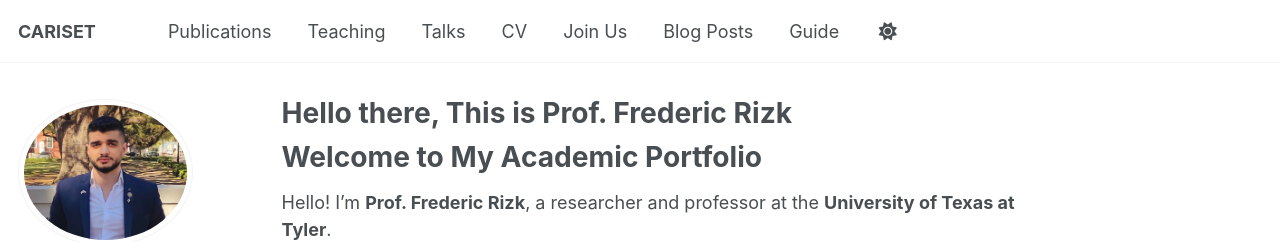
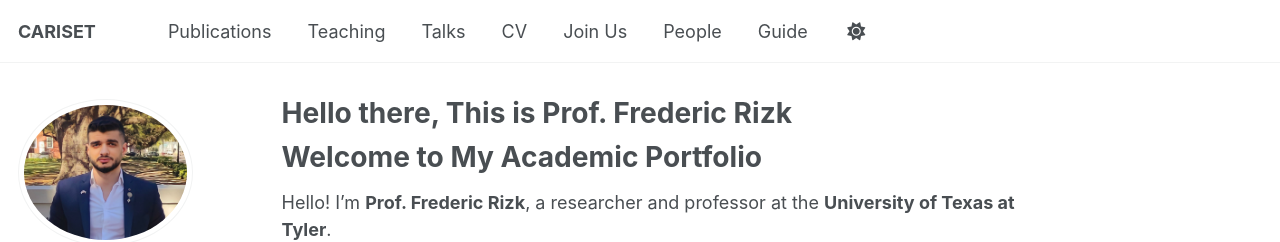
Before and after one commit to FredericRizk/CARISET.github.io, a Jekyll site: the page built from _pages/about.md, in a window 1280 px wide. Shown: the top 242 px of the page. Built offline with Jekyll 4.4.1, drawn with Linux system fonts in a browser that asks for light colours; some web fonts are replaced; a script that is not in the unit is left out.

Commit message:
Update navigation.yml

```diff
--- a/_data/navigation.yml
+++ b/_data/navigation.yml
@@ -24,7 +24,7 @@ main:
   - title: "Join Us"
     url: /pages/join-us/
 
-  - title: "Blog Posts"
+  - title: "People"
     url: /year-archive/
 
 
```
